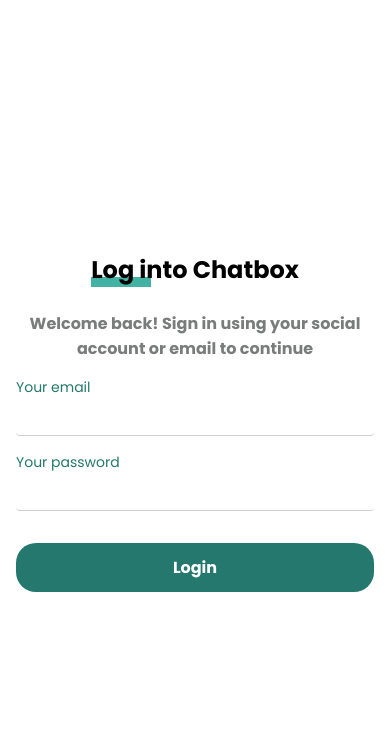
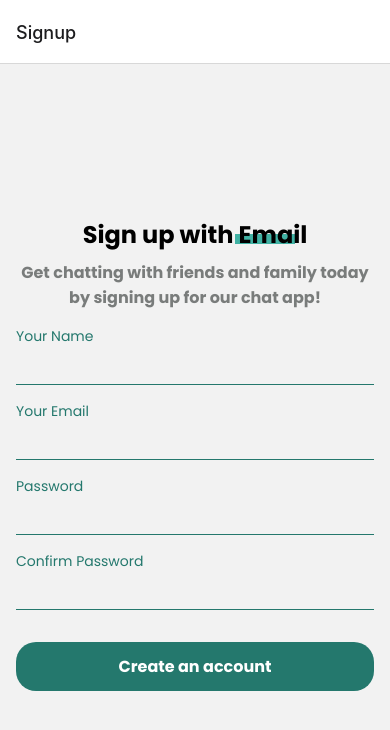
Before and after one commit to PhilaNgcamu/chat-app, a React Native app: screen /Signup in a window 390 px wide. Shown: the top 730 px of the page. Built offline with nearby package versions, Linux system fonts and the light colour scheme; no server answers; what expo-web-browser would draw is missing.

Commit message:
User signup

```diff
--- a/App.js
+++ b/App.js
@@ -5,10 +5,9 @@ import UserLogin from "./components/onboarding/UserLogin";
 import UserProfile from "./components/userProfile/UserProfile";
 import IndividualChat from "./components/IndividualChat/IndividualChat";
 import GroupChat from "./components/GroupChat/GroupChat";
-import { createNativeStackNavigator } from "@react-navigation/native-stack";
 
-const Stack = createNativeStackNavigator();
+import AppNavigator from "./components/screens/Navigation";
 
 export default function App() {
-  return <UserLogin />;
+  return <AppNavigator />;
 }
--- a/components/onboarding/UserLogin.js
+++ b/components/onboarding/UserLogin.js
@@ -11,7 +11,7 @@ import { useFonts } from "expo-font";
 import { signInWithEmailAndPassword } from "firebase/auth";
 
 import * as WebBrowser from "expo-web-browser";
-import { FIREBASE_AUTH } from "../../backend/FirebaseConfig";
+import { FIREBASE_AUTH } from "../../backend/firebaseConfig";
 
 WebBrowser.maybeCompleteAuthSession();
 
@@ -38,18 +38,6 @@ const UserLogin = ({ navigation }) => {
     } finally {
       setLoading(false);
     }
-  };
-
-  const handleGoogleLogin = () => {
-    promptAsync();
-  };
-
-  const handleFacebookLogin = () => {
-    facebookPromptAsync();
-  };
-
-  const handleAppleLogin = () => {
-    // Implement Apple login here
   };
 
   if (!fontsLoaded) {
--- a/components/onboarding/UserSignup.js
+++ b/components/onboarding/UserSignup.js
@@ -7,18 +7,34 @@ import {
   View,
 } from "react-native";
 import { useFonts } from "expo-font";
+import { createUserWithEmailAndPassword } from "firebase/auth";
+import auth from "../../backend/firebaseConfig";
 
-// User registration and authentication
 const UserSignup = ({ navigation }) => {
   const [name, setName] = useState("");
   const [email, setEmail] = useState("");
   const [password, setPassword] = useState("");
   const [confirmPassword, setConfirmPassword] = useState("");
+  const [error, setError] = useState(null);
 
   const [fontsLoaded, fontError] = useFonts({
     "Poppins-Bold": require("../../assets/fonts/Poppins-Bold.ttf"),
     "Poppins-Regular": require("../../assets/fonts/Poppins-Regular.ttf"),
   });
+
+  const handleSignup = async () => {
+    if (password !== confirmPassword) {
+      setError("Passwords do not match");
+      return;
+    }
+
+    try {
+      await createUserWithEmailAndPassword(auth, email, password);
+      navigation.navigate("Home");
+    } catch (error) {
+      setError(error.message);
+    }
+  };
 
   if (!fontsLoaded) {
     return (
@@ -42,6 +58,8 @@ const UserSignup = ({ navigation }) => {
         Get chatting with friends and family today by signing up for our chat
         app!
       </Text>
+
+      {error && <Text style={styles.error}>{error}</Text>}
 
       <View style={styles.inputContainer}>
         <Text style={styles.label}>Your Name</Text>
@@ -83,7 +101,7 @@ const UserSignup = ({ navigation }) => {
         />
       </View>
 
-      <TouchableOpacity style={styles.button}>
+      <TouchableOpacity style={styles.button} onPress={handleSignup}>
         <Text style={styles.buttonText}>Create an account</Text>
       </TouchableOpacity>
     </View>
@@ -160,6 +178,12 @@ const styles = StyleSheet.create({
     borderRadius: 20,
     marginTop: 16,
   },
+  error: {
+    color: "red",
+    fontFamily: "Poppins-Regular",
+    marginBottom: 16,
+    textAlign: "center",
+  },
 });
 
 export default UserSignup;
--- /dev/null
+++ b/components/screens/Home.js
@@ -0,0 +1,23 @@
+import { StyleSheet, Text, View } from "react-native";
+
+const Home = () => {
+  return (
+    <View style={styles.container}>
+      <Text style={styles.text}>Welcome to the Home Screen!</Text>
+    </View>
+  );
+};
+
+const styles = StyleSheet.create({
+  container: {
+    flex: 1,
+    justifyContent: "center",
+    alignItems: "center",
+  },
+  text: {
+    fontSize: 24,
+    fontWeight: "bold",
+  },
+});
+
+export default Home;
--- /dev/null
+++ b/components/screens/Navigation.js
@@ -0,0 +1,20 @@
+import React from "react";
+import { NavigationContainer } from "@react-navigation/native";
+import { createStackNavigator } from "@react-navigation/stack";
+import UserSignup from "../onboarding/UserSignup";
+import Home from "./Home";
+
+const Stack = createStackNavigator();
+
+const AppNavigator = () => {
+  return (
+    <NavigationContainer>
+      <Stack.Navigator initialRouteName="Signup">
+        <Stack.Screen name="Signup" component={UserSignup} />
+        <Stack.Screen name="Home" component={Home} />
+      </Stack.Navigator>
+    </NavigationContainer>
+  );
+};
+
+export default AppNavigator;
```
Also changed, not shown: package.json (+4 -6 lines), 2 other files (tests, documents, lock files or other folders).
